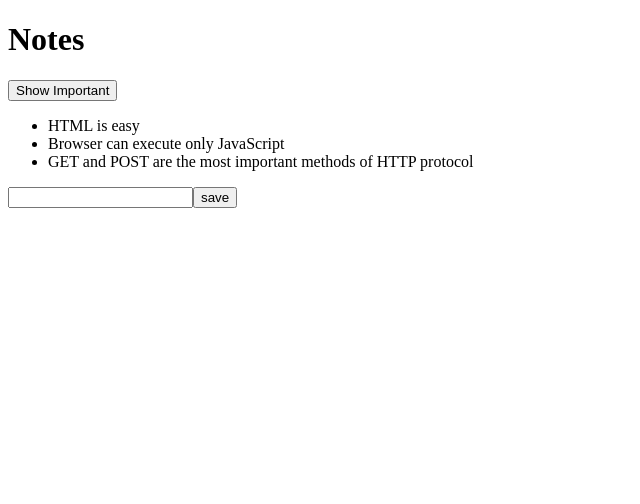
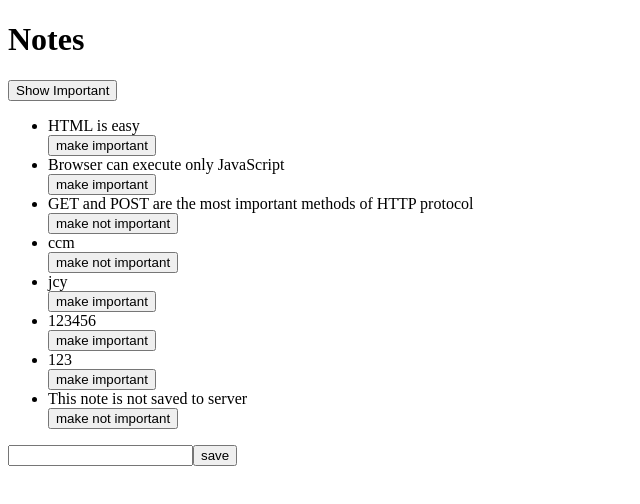
Before and after one commit to iwallow/Fullstack-Practice, a React (Create React App) app: page / in a window 1280 px wide. Shown: the top 504 px of the page, without its empty margins (0-640 px from the left). Built offline with nearby package versions, Linux system fonts and the light colour scheme; data requests are answered from the project's data file.

Commit message:
complete Part2-d

```diff
--- a/db.json
+++ b/db.json
@@ -4,7 +4,7 @@
       "id": 1,
       "content": "HTML is easy",
       "date": "2022-1-17T17:30:31.098Z",
-        "important": true
+      "important": false
     },
     {
       "id": 2,
@@ -17,6 +17,30 @@
       "content": "GET and POST are the most important methods of HTTP protocol",
       "date": "2022-1-17T19:20:14.298Z",
       "important": true
+    },
+    {
+      "content": "ccm",
+      "date": "2022-07-28T03:26:28.813Z",
+      "important": true,
+      "id": 4
+    },
+    {
+      "content": "jcy",
+      "date": "2022-07-28T06:55:24.644Z",
+      "important": false,
+      "id": 5
+    },
+    {
+      "content": "123456",
+      "date": "2022-07-28T08:03:33.261Z",
+      "important": false,
+      "id": 6
+    },
+    {
+      "content": "123",
+      "date": "2022-07-28T08:07:07.638Z",
+      "important": false,
+      "id": 7
     }
   ]
 }
--- a/src/App.js
+++ b/src/App.js
@@ -1,8 +1,8 @@
 import React from 'react'
-import axios from 'axios'
 import { useEffect } from 'react'
 import Note from './components/Note'
 import { useState } from 'react'
+import noteService from './services/notes'
 
 const App = () => {
   const [notes, setNotes] = useState([])
@@ -12,40 +12,69 @@ const App = () => {
   // 利用效果钩子来获取数据
   // 两个参数，第一个参数：用于请求数据的函数，第二个参数：用于指定运行频率（[]代表只运行加载的第一次）
   useEffect(() => {
-    console.log('effect')
-    axios
-      .get('http://localhost:3001/notes')
-      .then(response => {
-        console.log('promise fulfilled')
-        setNotes(response.data)
+    // console.log('effect')
+    noteService.getAll()
+      .then(initialNotes => {
+        // console.log('promise fulfilled')
+        const nonExisting = {
+          id: 10000,
+          content: 'This note is not saved to server',
+          date: '2019-05-30T17:30:31.098Z',
+          important: true,
+        }
+        setNotes(initialNotes.concat(nonExisting))
       })
   }, [])
-  console.log('render', notes.length, 'notes')
+  // console.log('render', notes.length, 'notes')
+
 
   // 处理表单的提交内容
   const addNote = (event) =>{
     event.preventDefault()
-
-    //
     const newObject = {
       content: newNote,
       date: new Date().toISOString(),
-      id: notes.length + 1,
       important: Math.random() < 0.5
     }
-    console.log(newObject)
-    setNotes(notes.concat(newObject))
-    setNewNote('')
+    // // 只是更新了notes的变量，并没有上传到数据服务器
+    // console.log(newObject)
+    // setNotes(notes.concat(newObject))
+    // setNewNote('')
+
+    // 通过POST方法将提交的内容存储在json-server的db.json文件中
+    noteService.create(newObject)
+      .then(createdNote =>{
+        setNotes(notes.concat(createdNote))
+        setNewNote('')
+      })
   }
+
 
   // 处理输入框的内容变化
   // 同步输入框和newNote内容的一致性
   const handleNoteChange = (event) =>{
-    console.log(event.target.value)
+    // console.log(event.target.value)
     setNewNote(event.target.value)
   }
 
+
   const noteToShow = showAll ? notes : notes.filter(note => note.important === true)
+
+
+  // 修改note中的important属性的处理器
+  const toggleImportanceOf = (id) =>{
+    const note = notes.find(n => n.id === id)
+    const changedNote = {...note, important : !note.important}
+    noteService.update(id, changedNote)
+      .then(returnedNote => {
+        setNotes(notes.map(note => note.id === id ? returnedNote : note ))
+      })
+      .catch(error =>{
+        alert('the note ' + note.content + 'was already delete from server')
+        setNotes(notes.filter(n => n.id !== id))
+      })
+  }
+
 
   return (
     <div>
@@ -59,7 +88,7 @@ const App = () => {
       <ul>
         { // 使用map函数来输出note中的所有元素
           // 添加键值，避免控制台的警告
-          noteToShow.map(note => <Note key={note.id} note={note}/>)
+          noteToShow.map(note => <Note key={note.id} note={note} toggleImportance={() => toggleImportanceOf(note.id)}/>)
         }
       </ul>
 
--- a/src/components/Note.js
+++ b/src/components/Note.js
@@ -1,6 +1,12 @@
 import React from "react"
 
-const Note = ({note}) => (
-    <li>{note.content}</li>
+const Note = ({note, toggleImportance}) => {
+  const label = note.important ? 'make not important' : 'make important'
+  return(
+    <div>
+      <li>{note.content}</li>
+      <button onClick={toggleImportance}>{label}</button>
+    </div>
   )
+}
 export default Note
--- /dev/null
+++ b/src/services/notes.js
@@ -0,0 +1,23 @@
+import axios from "axios"
+
+// 将获取notes信息的模块单独提取出来
+
+const baseURL = 'http://localhost:3001/notes/'
+
+const getAll = () => (
+    axios.get(baseURL).then(response => response.data)
+)
+
+const create = (newObject) =>(
+    axios.post(baseURL, newObject).then(response => response.data)
+)
+
+const update = (id, changedObject) =>(
+    axios.put(baseURL+id, changedObject).then(response => response.data)
+)
+
+export default{
+    getAll,
+    create,
+    update
+}
```
Lines whose indentation alone changed are shown as unchanged.
